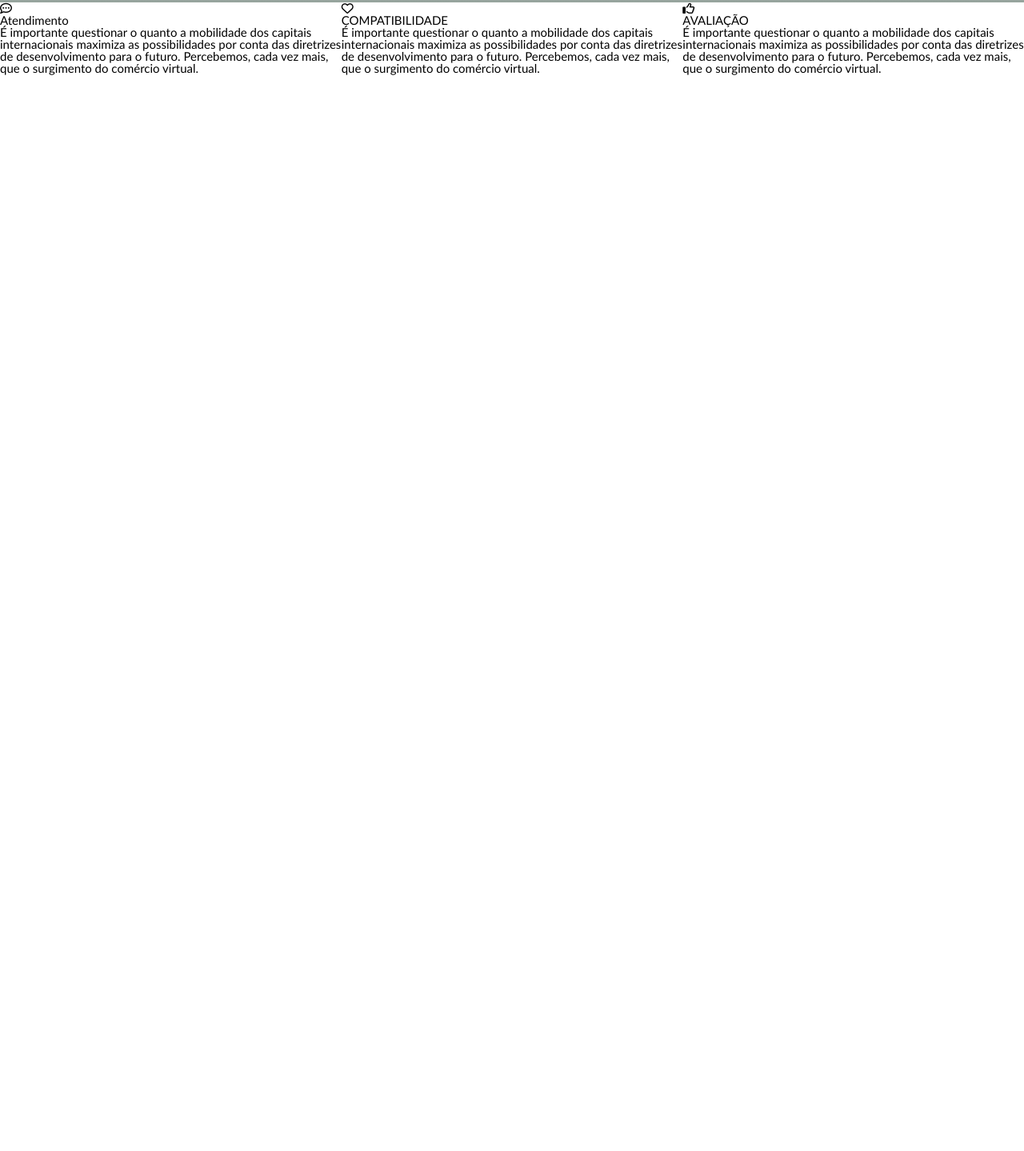
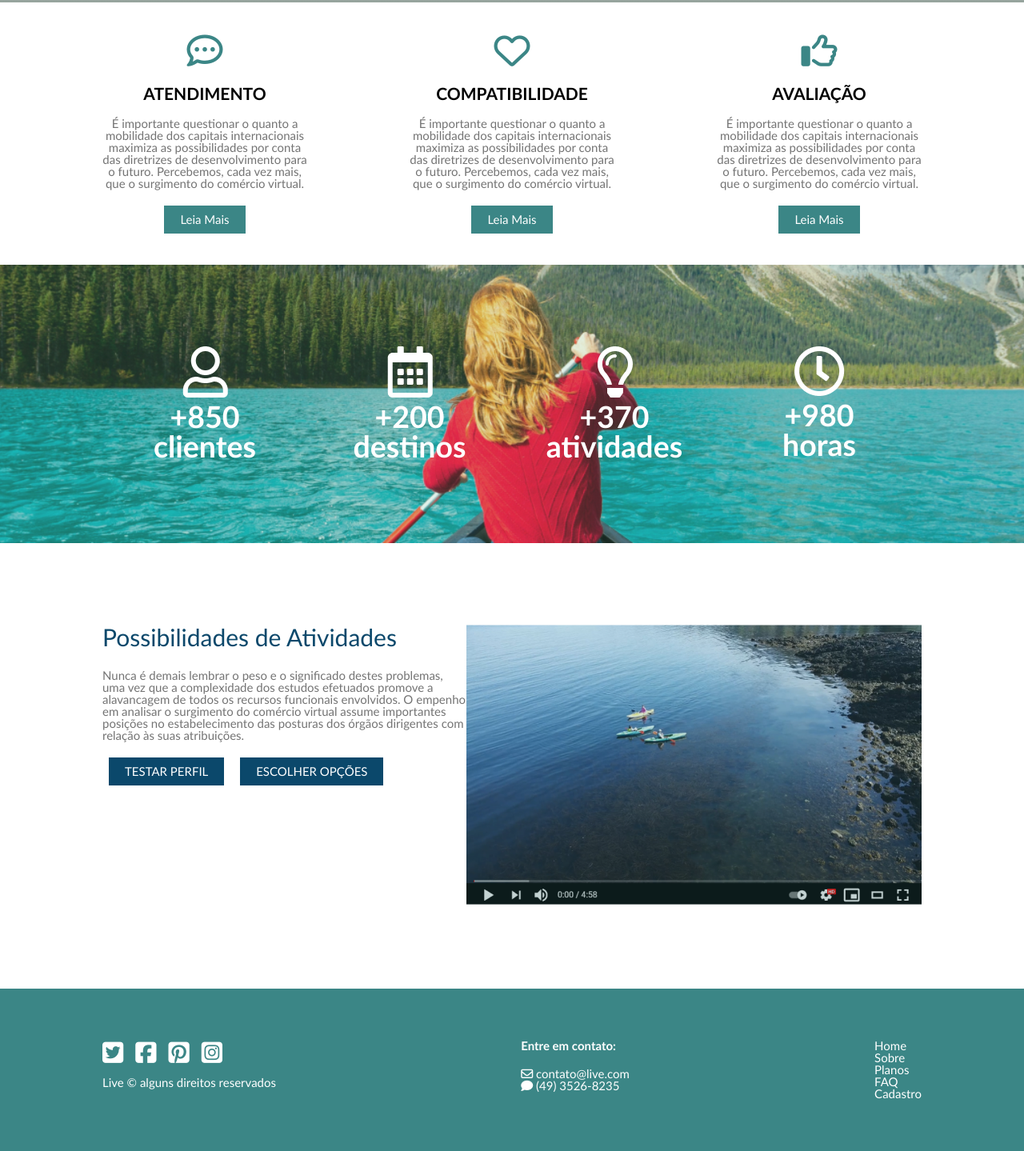
Before and after one commit to rodolphorocha/atv-nature, a plain HTML site: page index.html in a window 1280 px wide. Shown: the part 487-1926 px from the top of the page at 80% size. Before the commit the page ends 800 px from the top, so only its background shows below. Drawn offline with Linux system fonts and the light colour scheme; grey boxes are pictures that could not be loaded.

Commit message:
quase pronto

```diff
--- a/css/style.css
+++ b/css/style.css
@@ -48,6 +48,96 @@ section.banner h2{
     width: 35%;
     padding: 10px 20px 10px 20px;
 }
+section.servicos {
+    padding: 3vw 10vw 3vw 10vw;
+}
 section.servicos ul{
     display: flex;
+    justify-content: space-between;
+    text-align: center;
 }
+section.servicos ul li{
+    width: 25%;
+}
+section.servicos ul li span{
+    font-size: 3rem;
+    color: #3B8686;
+}
+section.servicos h3{
+    font-size: 1.4rem;
+    font-weight: 700;
+    margin: 20px 0 20px 0;
+}
+section.servicos ul li p{
+    color: #747474;
+}
+section.servicos ul li a{
+    background-color: #3B8686;
+    padding: 10px 20px 10px 20px;
+    display: inline-block;
+    margin: 20px 0 0 0;
+}
+section.atividade {
+    padding: 8vw 10vw 8vw 10vw;
+    background: linear-gradient(rgba(121, 189, 154, 0.2), rgba(121, 189, 154, 0.2)), url(../img/back-numeros.png) no-repeat center center;
+    background-size: cover;
+}
+section.atividade ul {
+    display: flex;
+    justify-content: space-between;
+    text-align: center;
+}
+section.atividade ul li{
+    width: 25%;
+    color: white;
+    font-weight: bold;
+    font-size: 2.5rem;
+}
+section.possibilidades {
+    display: flex;
+    justify-content: space-between;
+    padding: 8vw 10vw 8vw 10vw;
+}
+section.possibilidades div.esquerda{
+    width: 40%;
+
+}
+section.possibilidades div.informacao h2{
+    color: #0B486B;
+    font-size: 2rem;
+    margin: 0 0 2vw 0;
+}
+section.possibilidades div.informacao p.text{
+    color: #747474;
+}
+
+section.possibilidades div.informacao p a{
+    padding: 10px 20px 10px 20px;
+    background-color: #0B486B;
+    display: inline-block;
+    margin: 20px 8px 20px 8px;
+}
+/*//////////////////////////////////////////////////////////
+                          RODAPÉ
+/////////////////////////////////////////////////////////*/
+footer {
+    padding: 5vw 10vw 5vw 10vw;
+    background-color: #3B8686;
+    display: flex;
+    justify-content: space-between;
+    color: white;
+}
+footer div.sociais ul{
+    display: flex;
+    font-size: 2rem;
+
+}
+footer div.sociais ul li {
+    margin: 0 15px 15px 0 ;
+}
+footer div.contato h3{
+    font-weight: bold;
+}
+footer div.contato ul{
+    padding: 20px 0 0 0;
+}
--- a/index.html
+++ b/index.html
@@ -1,19 +1,20 @@
 <!DOCTYPE html>
 <html lang="en">
+
 <head>
-    <meta charset="UTF-8">
-    <meta name="viewport" content="width=device-width, initial-scale=1.0">
+    <meta charset="UTF-8" />
+    <meta name="viewport" content="width=device-width, initial-scale=1.0" />
     <title>Nature</title>
-    <link rel="stylesheet" href="css/reset.css">
-    <link rel="stylesheet" href="css/style.css">
+    <link rel="stylesheet" href="css/reset.css" />
+    <link rel="stylesheet" href="css/style.css" />
     <script src="https://kit.fontawesome.com/a84c823b5d.js" crossorigin="anonymous"></script>
+</head>
 
-</head>
 <body>
     <header>
         <nav>
             <h1>
-                <a href="index.html"> <img src="img/NATURE.png" alt="logo"></a>
+                <a href="index.html"> <img src="img/NATURE.png" alt="logo" /></a>
             </h1>
             <ul>
                 <li>
@@ -36,44 +37,155 @@
     </header>
     <main>
         <section class="banner">
-            <h2>
-                VIVA UMA EXPERIÊNCIA ÚNICA
-            </h2>
+            <h2>VIVA UMA EXPERIÊNCIA ÚNICA</h2>
         </section>
         <section class="servicos">
             <ul>
                 <li>
                     <span class="fa-regular fa-comment-dots"></span>
-                    <h3>
-                        Atendimento
-                    </h3>
+                    <h3>ATENDIMENTO</h3>
                     <p>
-                        É importante questionar o quanto a mobilidade dos capitais internacionais maximiza as possibilidades por conta das diretrizes de desenvolvimento para o futuro. Percebemos, cada vez mais, que o surgimento do comércio virtual.
+                        É importante questionar o quanto a mobilidade dos capitais
+                        internacionais maximiza as possibilidades por conta das diretrizes
+                        de desenvolvimento para o futuro. Percebemos, cada vez mais, que o
+                        surgimento do comércio virtual.
                     </p>
                     <a href="#">Leia Mais</a>
                 </li>
                 <li>
                     <span class="fa-regular fa-heart"></span>
-                    <h3>
-                        COMPATIBILIDADE
-                    </h3>
+                    <h3>COMPATIBILIDADE</h3>
                     <p>
-                        É importante questionar o quanto a mobilidade dos capitais internacionais maximiza as possibilidades por conta das diretrizes de desenvolvimento para o futuro. Percebemos, cada vez mais, que o surgimento do comércio virtual.
+                        É importante questionar o quanto a mobilidade dos capitais
+                        internacionais maximiza as possibilidades por conta das diretrizes
+                        de desenvolvimento para o futuro. Percebemos, cada vez mais, que o
+                        surgimento do comércio virtual.
                     </p>
                     <a href="#">Leia Mais</a>
                 </li>
                 <li>
                     <span class="fa-regular fa-thumbs-up"></span>
-                    <h3>
-                        AVALIAÇÃO
-                    </h3>
+                    <h3>AVALIAÇÃO</h3>
                     <p>
-                        É importante questionar o quanto a mobilidade dos capitais internacionais maximiza as possibilidades por conta das diretrizes de desenvolvimento para o futuro. Percebemos, cada vez mais, que o surgimento do comércio virtual.
+                        É importante questionar o quanto a mobilidade dos capitais
+                        internacionais maximiza as possibilidades por conta das diretrizes
+                        de desenvolvimento para o futuro. Percebemos, cada vez mais, que o
+                        surgimento do comércio virtual.
                     </p>
                     <a href="#">Leia Mais</a>
                 </li>
             </ul>
         </section>
+        <section class="atividade">
+            <ul>
+                <li>
+                    <img src="img/user.png" alt="user" />
+                    <h3>
+                        +850 <br />
+                        clientes
+                    </h3>
+                </li>
+                <li>
+                    <img src="img/calendar-alt.png" alt="calendar" />
+                    <h3>
+                        +200 <br />
+                        destinos
+                    </h3>
+                </li>
+                <li>
+                    <img src="img/lightbulb.png" alt="lightbulb" />
+                    <h3>
+                        +370 <br />
+                        atividades
+                    </h3>
+                </li>
+                <li>
+                    <img src="img/clock.png" alt="clock" />
+                    <h3>
+                        +980 <br />
+                        horas
+                    </h3>
+                </li>
+            </ul>
+        </section>
+        <section class="possibilidades">
+            <div class="informacao">
+                <h2>Possibilidades de Atividades</h2>
+                <p class="text">
+                    Nunca é demais lembrar o peso e o significado destes problemas, uma
+                    vez que a complexidade dos estudos efetuados promove a alavancagem
+                    de todos os recursos funcionais envolvidos. O empenho em analisar o
+                    surgimento do comércio virtual assume importantes posições no
+                    estabelecimento das posturas dos órgãos dirigentes com relação às
+                    suas atribuições.
+                </p>
+                <p>
+                    <a href="#">TESTAR PERFIL</a>
+                    <a href="#">ESCOLHER OPÇÕES</a>
+                </p>
+            </div>
+            <div class="video">
+                <img src="img/youtube.png" alt="youtube" />
+            </div>
+        </section>
     </main>
+    <footer>
+        <div class="sociais">
+            <nav>
+                <ul class="redes">
+                    <li>
+                        <a href="#"> <span class="fa-brands fa-square-twitter"></span></a>
+                        <a href="#"></a>
+                    </li>
+                    <li>
+                        <a href="#"><span class="fa-brands fa-square-facebook"></span></a>
+                    </li>
+                    <li>
+                        <a href="#"><span class="fa-brands fa-square-pinterest"></span></a>
+                    </li>
+                    <li>
+                        <a href="#"><span class="fa-brands fa-square-instagram"></span></a>
+                    </li>
+                </ul>
+            </nav>
+
+            <p> Live &copy; alguns direitos reservados</p>
+        </div>
+
+        <div class="contato">
+            <h3>Entre em contato:</h3>
+            <ul>
+                <li>
+                    <span class="fa-regular fa-envelope"></span>
+                    contato@live.com
+                </li>
+                <li>
+                    <span class="fa-solid fa-comment"></span>
+                    (49) 3526-8235
+                </li>
+            </ul>
+        </div>
+
+        <nav>
+            <ul>
+                <li>
+                    <a class="home" href="#">Home</a>
+                </li>
+                <li>
+                    <a href="#">Sobre</a>
+                </li>
+                <li>
+                    <a href="#">Planos</a>
+                </li>
+                <li>
+                    <a href="#">FAQ</a>
+                </li>
+                <li>
+                    <a href="#">Cadastro</a>
+                </li>
+            </ul>
+        </nav>
+    </footer>
 </body>
+
 </html>
```
Also changed, not shown: img/back-numeros.png (added), img/banner-numeros.png (deleted), img/calendar-alt.png (added), img/clock.png (added), img/lightbulb.png (added), img/user.png (added).
